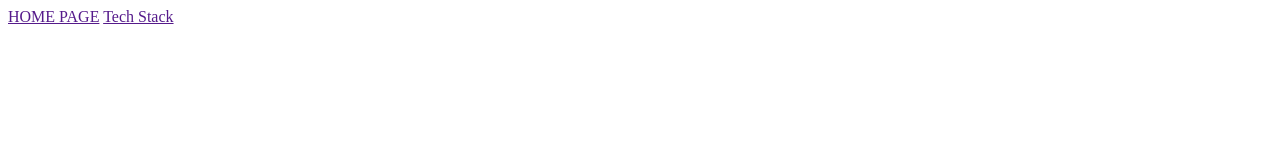
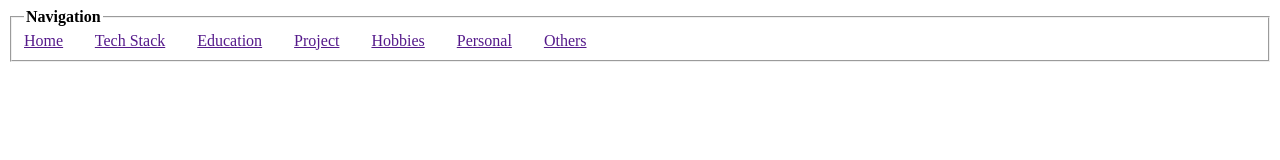
Before and after one commit to malidipa/profile-dipa, a plain HTML site: page index.html in a window 1280 px wide. Drawn offline with Linux system fonts and the light colour scheme.

Commit message:
added links
added links

```diff
--- a/index.html
+++ b/index.html
@@ -6,9 +6,17 @@
     <title>Index</title>
 </head>
 <body>
+    <fieldset>
+        <legend><strong>Navigation</strong></legend>
     <header>
-        <a href="">HOME PAGE</a>
-        <a href="">Tech Stack</a>
+        <a href="">Home</a>&nbsp;&nbsp;&nbsp;&nbsp;&nbsp;&nbsp;&nbsp;
+        <a href="">Tech Stack</a>&nbsp;&nbsp;&nbsp;&nbsp;&nbsp;&nbsp;&nbsp;
+        <a href="">Education</a>&nbsp;&nbsp;&nbsp;&nbsp;&nbsp;&nbsp;&nbsp;
+        <a href="">Project</a>&nbsp;&nbsp;&nbsp;&nbsp;&nbsp;&nbsp;&nbsp;
+        <a href="">Hobbies</a>&nbsp;&nbsp;&nbsp;&nbsp;&nbsp;&nbsp;&nbsp;
+        <a href="">Personal</a>&nbsp;&nbsp;&nbsp;&nbsp;&nbsp;&nbsp;&nbsp;
+        <a href="">Others</a>&nbsp;&nbsp;&nbsp;&nbsp;&nbsp;&nbsp;&nbsp;
     </header>
+</fieldset>
 </body>
 </html>
```
